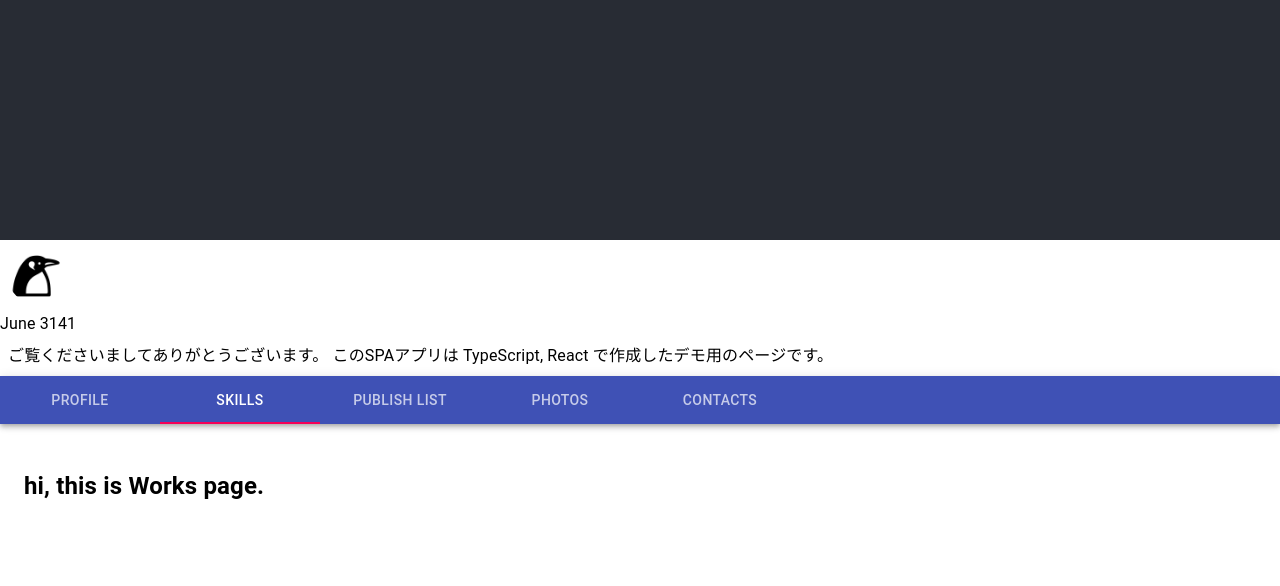
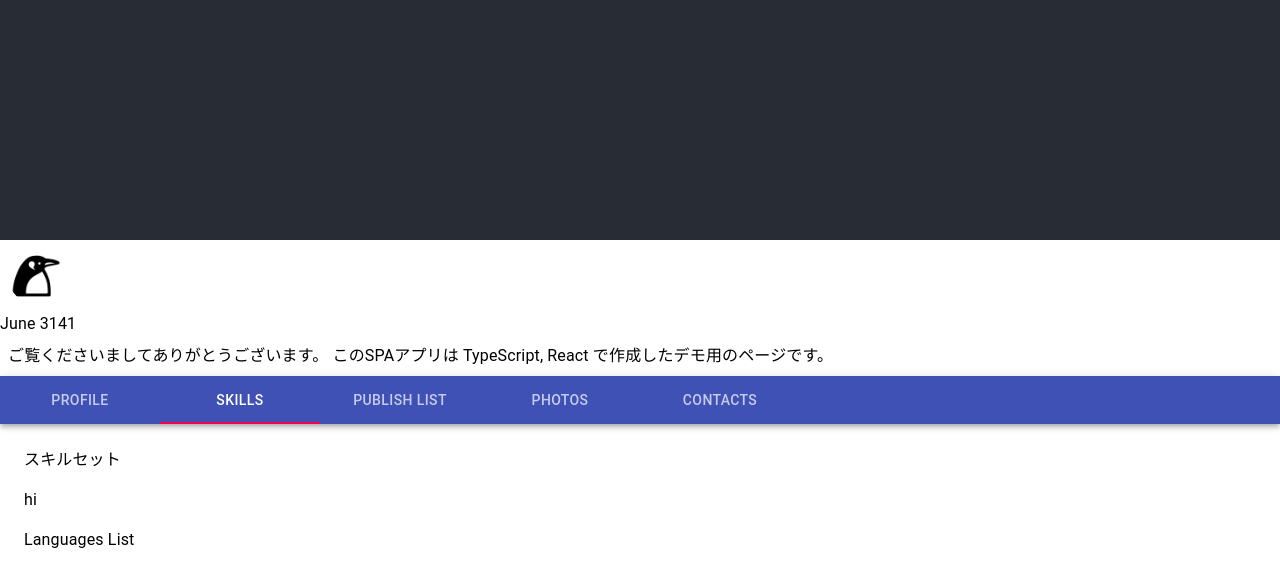
Before and after one commit to June3141/portfolio-react.github.io, a React (Create React App) app: page / in a window 1280 px wide. Both pictures are taken after a click on the tab "SKILLS". Shown: the top 586 px of the page. Built offline with nearby package versions, Linux system fonts and the light colour scheme.

Commit message:
ファイル名の変更と、コンテンツの追加

```diff
--- a/src/components/ContentsTabs.tsx
+++ b/src/components/ContentsTabs.tsx
@@ -6,7 +6,7 @@ import { AppBar, Tabs, Tab, Typography, Box } from '@material-ui/core';
 import { Profile } from 'src/pages/Profile';
 import { PublishList } from 'src/pages/PublishList';
 import { Photos } from '../pages/Photos';
-import { Skills } from '../pages/Works';
+import { Skills } from '../pages/Skills';
 import { Contacts } from '../pages/Contacts';
 
 const TabPanel = (props: { children: any; value: number; index: number }) => {
--- /dev/null
+++ b/src/components/Skills/Languages.tsx
@@ -0,0 +1,5 @@
+import React from 'react';
+
+export const Languages: React.FC = () => {
+  return <p> Languages List </p>;
+};
--- /dev/null
+++ b/src/components/Skills/ProgramingSkills.tsx
@@ -0,0 +1,12 @@
+import React from 'react';
+
+import { Languages } from './Languages';
+
+export const ProgramingSkills: React.FC = () => {
+  return (
+    <div className="ProgramingSkills">
+      <p> hi </p>
+      <Languages />
+    </div>
+  );
+};
--- /dev/null
+++ b/src/pages/Skills.tsx
@@ -0,0 +1,13 @@
+import React from 'react';
+
+import { ProgramingSkills } from '../components/Skills/ProgramingSkills';
+import { Typography } from '@material-ui/core';
+
+export const Skills: React.FC = () => {
+  return (
+    <div className="Skilss">
+      <Typography>スキルセット</Typography>
+      <ProgramingSkills />
+    </div>
+  );
+};
--- a/src/pages/Works.tsx
+++ /dev/null
@@ -1,5 +0,0 @@
-import React from 'react';
-
-export const Skills: React.FC = () => {
-  return <h2>hi, this is Works page.</h2>;
-};
```
